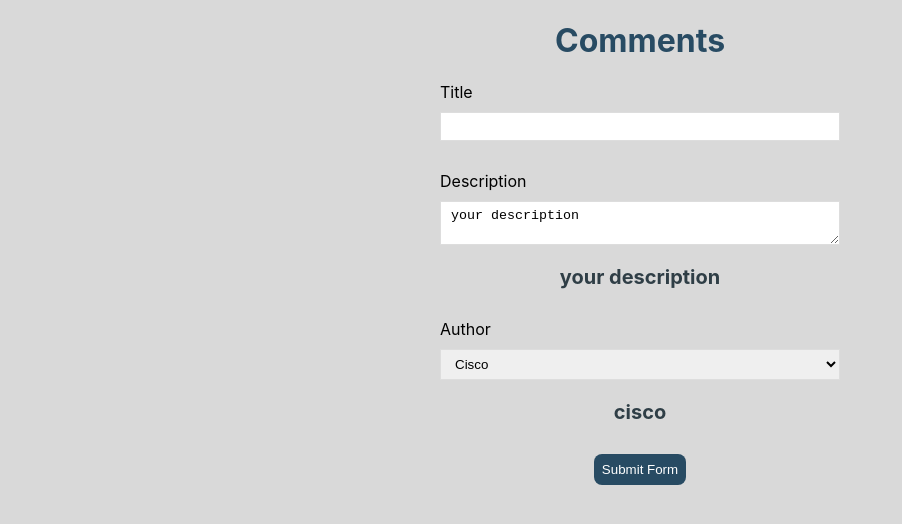
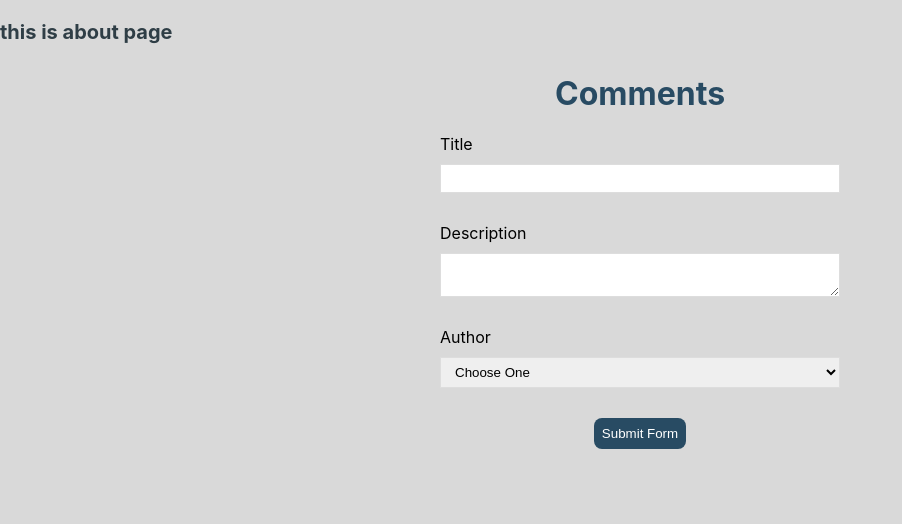
Before and after one commit to AliciaMyrie/react-forms, a React (Create React App) app: page / in a window 1280 px wide. Shown: the top 524 px of the page, without its empty margins (0-902 px from the left). Built offline with nearby package versions, Linux system fonts and the light colour scheme.

Commit message:
created Form component

```diff
--- a/src/App.js
+++ b/src/App.js
@@ -1,128 +1,14 @@
-import { useEffect } from "react";
-import { useState } from "react";
 import "./App.css";
+import Form from "./components/Form";
+import About from "./pages/About";
 
-function App() {
-  const [formSubmitted, setFormSubmitted] = useState(false);
-  const [validForm, setValidForm] = useState(false);
-  const [errorMessage, setErrorMessage] = useState("");
-  const [title, setTitle] = useState("");
-  const [description, setDescription] = useState("your description");
-  const [author, setAuthor] = useState("cisco");
-
-  useEffect(() => {
-    //fetch
-    if (title.length > 3 && description.length > 10) {
-      setValidForm(true);
-    }
-  }, [title, description, author]);
-
-  // console.log(title);
-
-  async function formSubmit(e) {
-    e.preventDefault();
-
-    if (!validForm) {
-      setErrorMessage("Not a vaild form");
-      return;
-    }
-
-    try {
-      // console.log("form submitted");
-      setErrorMessage("");
-
-      // const comment = {
-      //   title: title,
-      //   description: description,
-      //   author: author,
-      // };
-
-      const comment = {
-        title,
-        description,
-        author,
-      };
-      console.log(comment);
-
-      // really submit it to an API
-      const results = await fetch("https://sql.bocacode.com/comments", {
-        method: "POST",
-        headers: {
-          "Content-type": "application/json",
-        },
-        body: JSON.stringify(comment),
-      });
-      console.log(results);
-      const data = await results.json();
-      console.log(data);
-
-      setFormSubmitted(true);
-      setErrorMessage("");
-      setValidForm(true);
-      alert("Wow! Submitted");
-    } catch (error) {
-      console.error(error);
-      setErrorMessage(
-        "there was an error submitting your comment" + error.toString()
-      );
-    }
-  }
-
+const App = () => {
   return (
-    <div className="App">
-      <form onSubmit={formSubmit}>
-        <h1>Comments</h1>
-
-        {/* here goes the title */}
-
-        <label>Title</label>
-        <input
-          type="text"
-          // required
-          value={title}
-          onChange={(e) => {
-            setTitle(e.target.value);
-          }}
-        />
-        <h3>{title}</h3>
-        {/* this is the description */}
-        <label>Description</label>
-        <textarea
-          value={description}
-          onChange={(e) => {
-            setDescription(e.target.value);
-          }}
-        />
-        <h3>{description}</h3>
-        {/* THIS IS THE AUTHOR */}
-        <label>Author</label>
-        <select
-          value={author}
-          onChange={(e) => {
-            setAuthor(e.target.value);
-          }}
-        >
-          <option value="" selected>
-            Choose One
-          </option>
-          <option value="todd">Todd</option>
-          <option value="cisco">Cisco</option>
-          <option value="other">Other</option>
-        </select>
-        <h3>{author}</h3>
-
-        {!formSubmitted && <button>Submit Form</button>}
-
-        {errorMessage && (
-          <h1>
-            there was an error:
-            <br />
-            {errorMessage}
-          </h1>
-        )}
-      </form>
-    </div>
+    <>
+      <About />
+      <Form />
+    </>
   );
-}
+};
 
 export default App;
--- /dev/null
+++ b/src/components/Form.jsx
@@ -0,0 +1,115 @@
+import { useEffect } from "react";
+import { useState } from "react";
+
+export default function Form() {
+  const [formSubmitted, setFormSubmitted] = useState(false);
+  const [validForm, setValidForm] = useState(false);
+  const [errorMessage, setErrorMessage] = useState("");
+
+  const [form, setForm] = useState({});
+
+  useEffect(() => {
+    //fetch
+    if (form?.title?.length > 3 && form?.description?.length > 10) {
+      setValidForm(true);
+    } else {
+      setValidForm(false);
+    }
+  }, [form]);
+
+  // console.log(title);
+
+  async function formSubmit(e) {
+    e.preventDefault();
+
+    if (!validForm) {
+      setErrorMessage("Not a vaild form");
+      return;
+    }
+
+    try {
+      // console.log("form submitted");
+      //   setErrorMessage("");
+
+      // really submit it to an API
+      const results = await fetch("https://sql.bocacode.com/comments", {
+        method: "POST",
+        headers: {
+          "Content-type": "application/json",
+        },
+        body: JSON.stringify(form),
+      });
+      console.log(results);
+      const data = await results.json();
+      console.log(data);
+
+      setFormSubmitted(true);
+      setErrorMessage("");
+      setValidForm(true);
+      alert("Wow! Submitted");
+    } catch (error) {
+      console.error(error);
+      setErrorMessage(
+        "there was an error submitting your comment" + error.toString()
+      );
+    }
+  }
+
+  console.log("this is form =>", form);
+
+  const updateForm = (event) => {
+    setForm({ ...form, [event.target.name]: event.target.value });
+    // setForm(oldForm => {..oldForm,})
+  };
+
+  return (
+    <div className="App">
+      <form onSubmit={formSubmit}>
+        <h1>Comments</h1>
+
+        {/* here goes the title */}
+
+        <label>Title</label>
+        <input
+          type="text"
+          name="title"
+          // required
+          value={form.title}
+          onChange={updateForm}
+        />
+        <h3>{form.title}</h3>
+
+        {/* // setForm({ [e.target.name]: e.target.value });
+        this is the description */}
+        <label>Description</label>
+        <textarea
+          value={form.description}
+          name="description"
+          onChange={updateForm}
+        />
+        <h3>{form.description}</h3>
+        {/* THIS IS THE AUTHOR */}
+        <label>Author</label>
+        <select value={form.author} name="author" onChange={updateForm}>
+          <option value="" selected>
+            Choose One
+          </option>
+          <option value="todd">Todd</option>
+          <option value="cisco">Cisco</option>
+          <option value="other">Other</option>
+        </select>
+        <h3>{form.author}</h3>
+
+        {!formSubmitted && <button>Submit Form</button>}
+
+        {errorMessage && (
+          <h1>
+            there was an error:
+            <br />
+            {errorMessage}
+          </h1>
+        )}
+      </form>
+    </div>
+  );
+}
--- a/src/index.js
+++ b/src/index.js
@@ -1,17 +1,11 @@
-import React from 'react';
-import ReactDOM from 'react-dom/client';
-import './index.css';
-import App from './App';
-import reportWebVitals from './reportWebVitals';
+import React from "react";
+import ReactDOM from "react-dom/client";
+import "./index.css";
+import App from "./App";
 
-const root = ReactDOM.createRoot(document.getElementById('root'));
+const root = ReactDOM.createRoot(document.getElementById("root"));
 root.render(
   <React.StrictMode>
     <App />
   </React.StrictMode>
 );
-
-// If you want to start measuring performance in your app, pass a function
-// to log results (for example: reportWebVitals(console.log))
-// or send to an analytics endpoint. Learn more: https://bit.ly/CRA-vitals
-reportWebVitals();
--- /dev/null
+++ b/src/pages/About.jsx
@@ -0,0 +1,5 @@
+const About = () => {
+  return <h3>this is about page</h3>;
+};
+
+export default About;
--- a/src/reportWebVitals.js
+++ /dev/null
@@ -1,13 +0,0 @@
-const reportWebVitals = onPerfEntry => {
-  if (onPerfEntry && onPerfEntry instanceof Function) {
-    import('web-vitals').then(({ getCLS, getFID, getFCP, getLCP, getTTFB }) => {
-      getCLS(onPerfEntry);
-      getFID(onPerfEntry);
-      getFCP(onPerfEntry);
-      getLCP(onPerfEntry);
-      getTTFB(onPerfEntry);
-    });
-  }
-};
-
-export default reportWebVitals;
```
Also changed, not shown: src/logo.svg (deleted), 1 other file (tests, documents, lock files or other folders).
